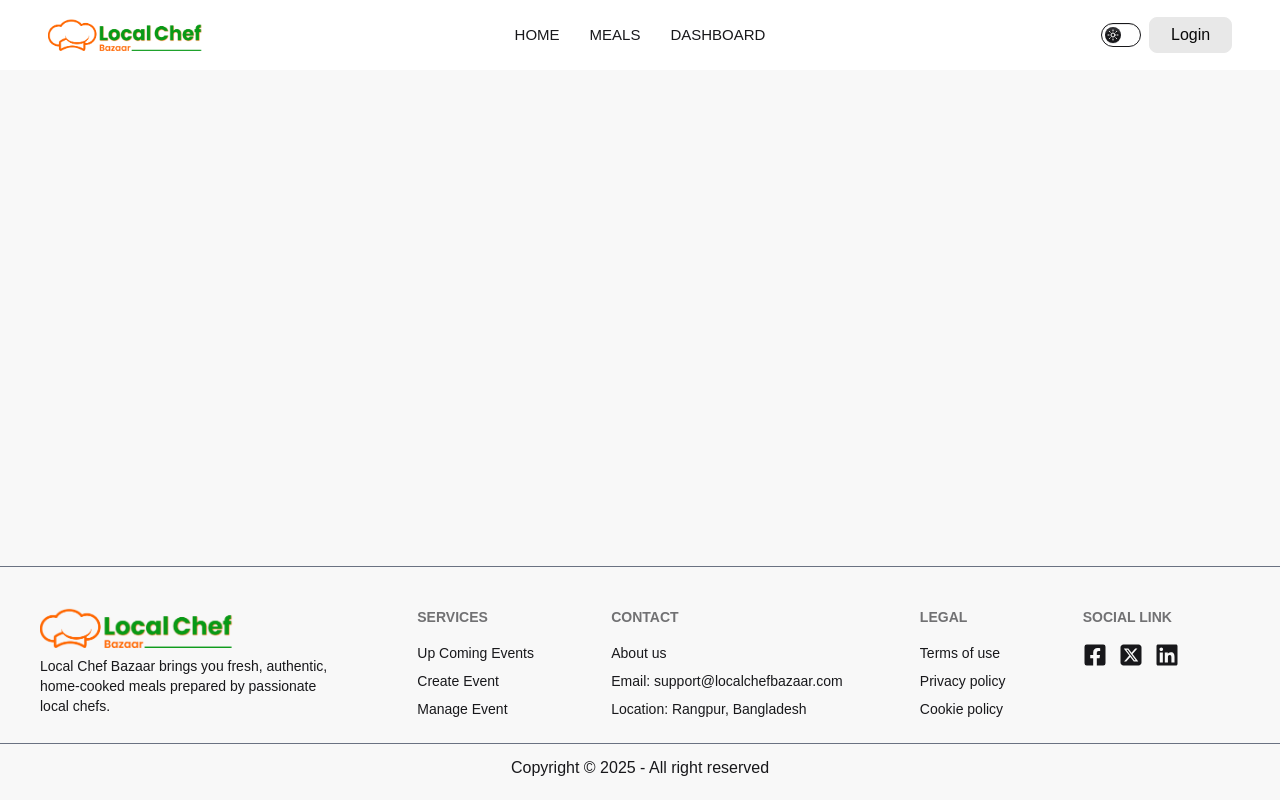
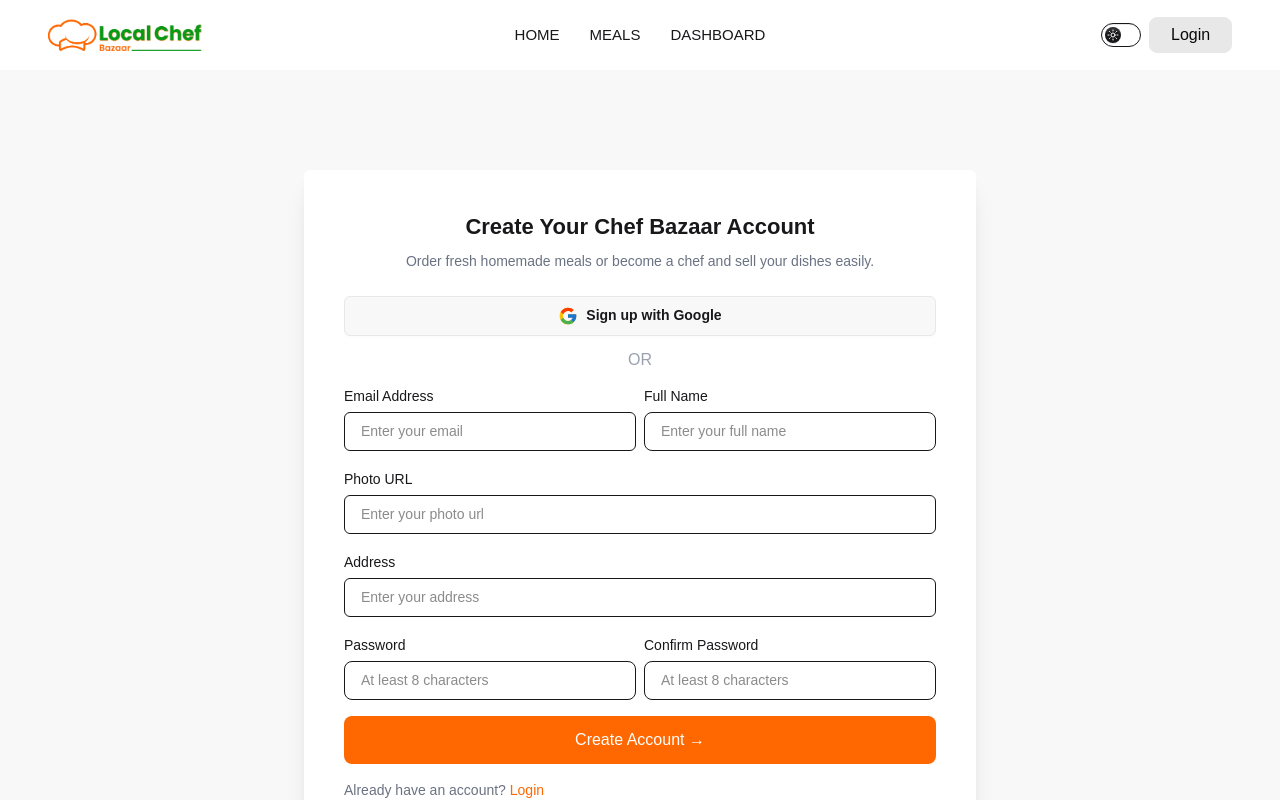
Before and after one commit to NurahadSarker/local-chef-bazaar-client, a React (Vite) app: page /auth/registration in a window 1280 px wide. Shown: the top 800 px of the page. Built offline with nearby package versions, Linux system fonts and the light colour scheme; no server answers.

Commit message:
added login and register form design

```diff
--- a/src/Auth/LoginPage.jsx
+++ b/src/Auth/LoginPage.jsx
@@ -3,6 +3,7 @@ import { FaEye, FaEyeSlash } from 'react-icons/fa';
 import { Link, useLocation, useNavigate } from 'react-router';
 import toast from 'react-hot-toast';
 import { AuthContext } from '../Context/AuthContext';
+import { FcGoogle } from 'react-icons/fc';
 
 const LoginPage = () => {
     const { signUser, setUser, signInWithGoogle } = use(AuthContext);
@@ -33,7 +34,7 @@ const LoginPage = () => {
             })
     };
 
-    const handleShowPasswordBtn = (e) =>{
+    const handleShowPasswordBtn = (e) => {
         e.preventDefault()
         setShowPassword(!showPassword)
     }
@@ -51,47 +52,59 @@ const LoginPage = () => {
             })
     };
 
-    const handleForgotPassword = () =>{
+    const handleForgotPassword = () => {
         const email = emailRef.current.value;
-        navigate('/forgot-password', {state: {email: email}})
+        navigate('/forgot-password', { state: { email: email } })
     };
     return (
-        <div className="hero bg-base-200 min-h-screen">
-            <div className="card bg-base-100 w-full max-w-sm shrink-0 shadow-2xl">
-                <form onSubmit={handleSignIn} className="card-body">
-                    <fieldset className="fieldset">
-                        <h1 className='text-center text-[20px] font-bold mb-2 text-[#29B467]'>Login Your Account</h1>
-                        <div className='border-b border-gray-400 mb-2'></div>
-                        {/* email */}
-                        <label className="label">Email</label>
-                        <input ref={emailRef} name='email' type="email" className="input" placeholder="Email" required />
+        <div className='max-w-[1200px] mx-auto p-15'>
+            <div className="flex items-center justify-center px-4 py-10">
+                <div className="max-w-2xl w-full bg-base-100 shadow-xl rounded-md">
 
-                        {/* password */}
-                        <label className="label">Password</label>
-                        <div className='relative'>
-                            <input name='password' type={showPassword ? 'text' : 'password'} className="input" placeholder="Password" required />
-                            <button onClick={handleShowPasswordBtn} className='top-3 right-7 text-[18px] absolute hover:cursor-pointer'>{showPassword ? <FaEyeSlash /> : <FaEye />}</button>
-                        </div>
-                        <div><a onClick={handleForgotPassword} className="link link-hover">Forgot password?</a></div>
+                    {/* LEFT SIDE - SIGNUP FORM */}
+                    <div className="p-6 md:p-10">
+                        <h2 className="text-[22px] font-bold text-center mb-2">Sign In Your Chef Bazaar Account</h2>
+                        <p className="text-gray-500 text-[14px] text-center mb-6">
+                            Order fresh homemade meals or become a chef and sell your dishes easily.
+                        </p>
 
-                        <button type='submit' className="btn btn-neutral mt-4 text-white bg-[#29B467] border-0">Login</button>
-
-                        <h1 className='py-1 text-[18px] font-semibold text-center'>Or</h1>
-
-                        {/* login-with-google */}
-                        <button onClick={handleGoogleSignin} type='button' className="btn bg-white text-black border-[#e5e5e5]">
-                            <svg aria-label="Google logo" width="16" height="16" xmlns="http://www.w3.org/2000/svg" viewBox="0 0 512 512"><g><path d="m0 0H512V512H0" fill="#fff"></path><path fill="#34a853" d="M153 292c30 82 118 95 171 60h62v48A192 192 0 0190 341"></path><path fill="#4285f4" d="m386 400a140 175 0 0053-179H260v74h102q-7 37-38 57"></path><path fill="#fbbc02" d="m90 341a208 200 0 010-171l63 49q-12 37 0 73"></path><path fill="#ea4335" d="m153 219c22-69 116-109 179-50l55-54c-78-75-230-72-297 55"></path></g></svg>
-                            Login with Google
+                        {/* Google */}
+                        <button className="w-full flex items-center justify-center gap-2 border rounded-md py-2 transition btn">
+                            <FcGoogle size={20} /> Sign In with Google
                         </button>
 
-                        <div className='flex justify-center mt-2'>
-                            <div className='flex items-center gap-1 font-semibold'>
-                                <p>Don't have an account</p>
-                                <Link to={`/auth/registration`} className="link link-hover underline text-[#29B467]">Register</Link>
-                            </div>
+                        {/* Divider */}
+                        <div className="flex items-center gap-2 my-3">
+                            <div className="bg-gray-300 w-full"></div>
+                            <span className="text-gray-400">OR</span>
+                            <div className="bg-gray-300 w-full"></div>
                         </div>
-                    </fieldset>
-                </form>
+
+                        <label className="text-sm font-medium">Email Address</label>
+                        <input
+                            type="email"
+                            placeholder="Enter your email"
+                            className="w-full text-[14px] mt-1 mb-4 border rounded-md px-4 py-2 focus:outline-primary"
+                        />
+
+                        <label className="text-sm font-medium">Password</label>
+                        <input
+                            type="password"
+                            placeholder="At least 8 characters"
+                            className="w-full text-[14px] mt-1 mb-4 border rounded-lg px-4 py-2 focus:outline-primary"
+                        />
+
+                        {/* Submit Button */}
+                        <button className="w-full bg-[#FF6700] text-white py-3 rounded-lg font-medium hover:bg-[#e76006] transition hover:cursor-pointer flex items-center justify-center">
+                            Create Account →
+                        </button>
+
+                        <p className="text-sm text-gray-500 mt-4">
+                            Don't Have An Account{" "}
+                            <Link to={'/auth/registration'} className="text-[#FF6700] cursor-pointer">Sign Up</Link>
+                        </p>
+                    </div>
+                </div>
             </div>
         </div>
     );
--- a/src/Auth/RegisterPage.jsx
+++ b/src/Auth/RegisterPage.jsx
@@ -1,8 +1,105 @@
 import React from 'react';
+import { FcGoogle } from 'react-icons/fc';
+import { Link } from 'react-router';
 
 const RegisterPage = () => {
     return (
-        <div></div>
+        <div className='max-w-[1200px] mx-auto p-15'>
+            <div className="flex items-center justify-center px-4 py-10">
+                <div className="max-w-2xl w-full bg-base-100 shadow-xl rounded-md">
+
+                    {/* LEFT SIDE - SIGNUP FORM */}
+                    <div className="p-6 md:p-10">
+                        <h2 className="text-[22px] font-bold text-center mb-2">Create Your Chef Bazaar Account</h2>
+                        <p className="text-gray-500 text-[14px] text-center mb-6">
+                            Order fresh homemade meals or become a chef and sell your dishes easily.
+                        </p>
+
+                        {/* Google */}
+                        <button className="w-full flex items-center justify-center gap-2 border rounded-md py-2 transition btn">
+                            <FcGoogle size={20} /> Sign up with Google
+                        </button>
+
+                        {/* Divider */}
+                        <div className="flex items-center gap-2 my-3">
+                            <div className="bg-gray-300 w-full"></div>
+                            <span className="text-gray-400">OR</span>
+                            <div className="bg-gray-300 w-full"></div>
+                        </div>
+
+                        <div className='flex items-center justify-between gap-2'>
+                            {/* Email */}
+                            <div className='flex-1'>
+                                <label className="text-sm font-medium">Email Address</label>
+                                <input
+                                    type="email"
+                                    placeholder="Enter your email"
+                                    className="w-full text-[14px] mt-1 mb-4 border rounded-md px-4 py-2 focus:outline-primary"
+                                />
+                            </div>
+
+                            {/* Name */}
+                            <div className='flex-1'>
+                                <label className="text-sm font-medium">Full Name</label>
+                                <input
+                                    type="text"
+                                    placeholder="Enter your full name"
+                                    className="w-full text-[14px] mt-1 mb-4 border rounded-lg px-4 py-2 focus:outline-primary"
+                                />
+                            </div>
+                        </div>
+
+                        {/* Photo */}
+                        <label className="text-sm font-medium">Photo URL</label>
+                        <input
+                            name='photo' type="text"
+                            placeholder="Enter your photo url"
+                            className="w-full text-[14px] mt-1 mb-4 border rounded-md px-4 py-2 focus:outline-primary"
+                        />
+
+                        {/* Address */}
+                        <label className="text-sm font-medium">Address</label>
+                        <input
+                            name='photo' type="text"
+                            placeholder="Enter your address"
+                            className="w-full text-[14px] mt-1 mb-4 border rounded-md px-4 py-2 focus:outline-primary"
+                        />
+
+                        <div className='flex items-center justify-between gap-2'>
+                            {/* Password */}
+                            <div className='flex-1'>
+                                <label className="text-sm font-medium">Password</label>
+                                <input
+                                    type="password"
+                                    placeholder="At least 8 characters"
+                                    className="w-full text-[14px] mt-1 mb-4 border rounded-lg px-4 py-2 focus:outline-primary"
+                                />
+                            </div>
+
+                            {/* Confirm Password */}
+                            <div className='flex-1'>
+                                <label className="text-sm font-medium">Confirm Password</label>
+                                <input
+                                    type="password"
+                                    placeholder="At least 8 characters"
+                                    className="w-full text-[14px] mt-1 mb-4 border rounded-lg px-4 py-2 focus:outline-primary"
+                                />
+                            </div>
+                        </div>
+
+                        {/* Submit Button */}
+                        <button className="w-full bg-[#FF6700] text-white py-3 rounded-lg font-medium hover:bg-[#e76006] transition hover:cursor-pointer flex items-center justify-center">
+                            Create Account →
+                        </button>
+
+                        <p className="text-sm text-gray-500 mt-4">
+                            Already have an account?{" "}
+                            <Link to={'/auth/login'} className="text-[#FF6700] cursor-pointer">Login</Link>
+                        </p>
+                    </div>
+                </div>
+            </div>
+        </div>
     );
 };
 
```
